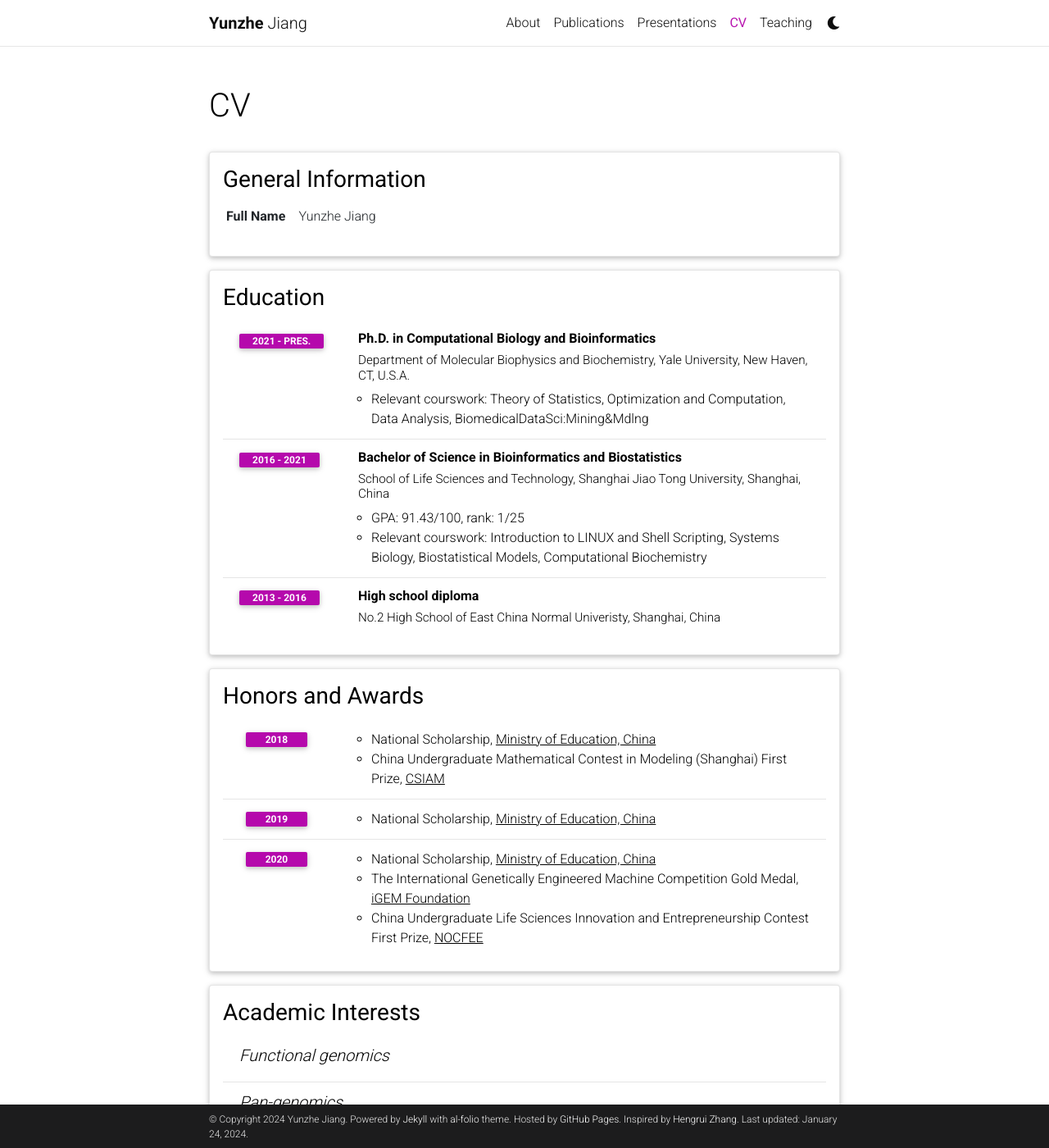
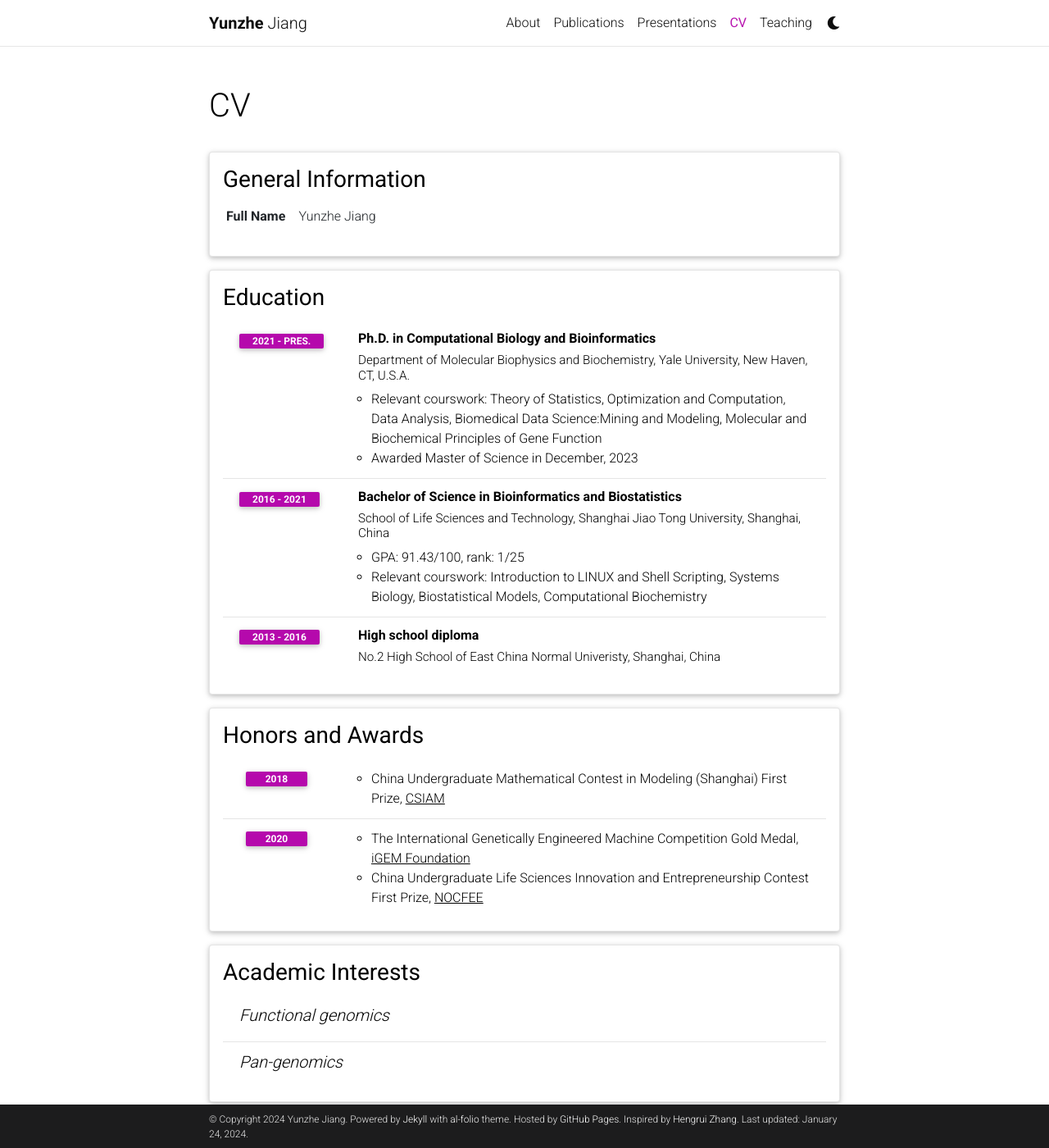
Before and after one commit to yzJiang9/yzJiang9.github.io, a Jekyll site: the page built from _pages/cv.md, in a window 1280 px wide and 1400 px high. Shown: the whole window at 82% size. Built offline with Jekyll 4.4.1, drawn with Linux system fonts in a browser that asks for light colours; comment, search, counter and statistics services are not loaded; a style sheet for code colours, icons or effects is not loaded; some of the changed lines change nothing that is shown.

Commit message:
Update cv.yml

```diff
--- a/_data/cv.yml
+++ b/_data/cv.yml
@@ -11,8 +11,8 @@
       institution: Department of Molecular Biophysics and Biochemistry, Yale University, New Haven, CT, U.S.A.
       year: 2021 - Pres.
       description:
-         - Relevant courswork&#58 Theory of Statistics, Optimization and Computation, Data Analysis, BiomedicalDataSci&#58Mining&Mdlng
-#        - Description 2.
+         - Relevant courswork&#58 Theory of Statistics, Optimization and Computation, Data Analysis, Biomedical Data Science&#58Mining and Modeling, Molecular and Biochemical Principles of Gene Function
+         - Awarded Master of Science in December, 2023
 #        - title: Description 3.
 #          contents:
 #            - Sub-description 1.
@@ -65,14 +65,14 @@
   contents:
     - year: 2018
       items:
-        - National Scholarship, <u>Ministry of Education, China</u>
+ #       - National Scholarship, <u>Ministry of Education, China</u>
         - China Undergraduate Mathematical Contest in Modeling (Shanghai) First Prize, <u>CSIAM</u>
-    - year: 2019
-      items:
-        - National Scholarship, <u>Ministry of Education, China</u>
+#    - year: 2019
+#      items:
+#        - National Scholarship, <u>Ministry of Education, China</u>
     - year: 2020
       items:
-        - National Scholarship, <u>Ministry of Education, China</u>
+#        - National Scholarship, <u>Ministry of Education, China</u>
         - The International Genetically Engineered Machine Competition Gold Medal, <u>iGEM Foundation</u>
         - China Undergraduate Life Sciences Innovation and Entrepreneurship Contest First Prize, <u>NOCFEE</u>
 
```
